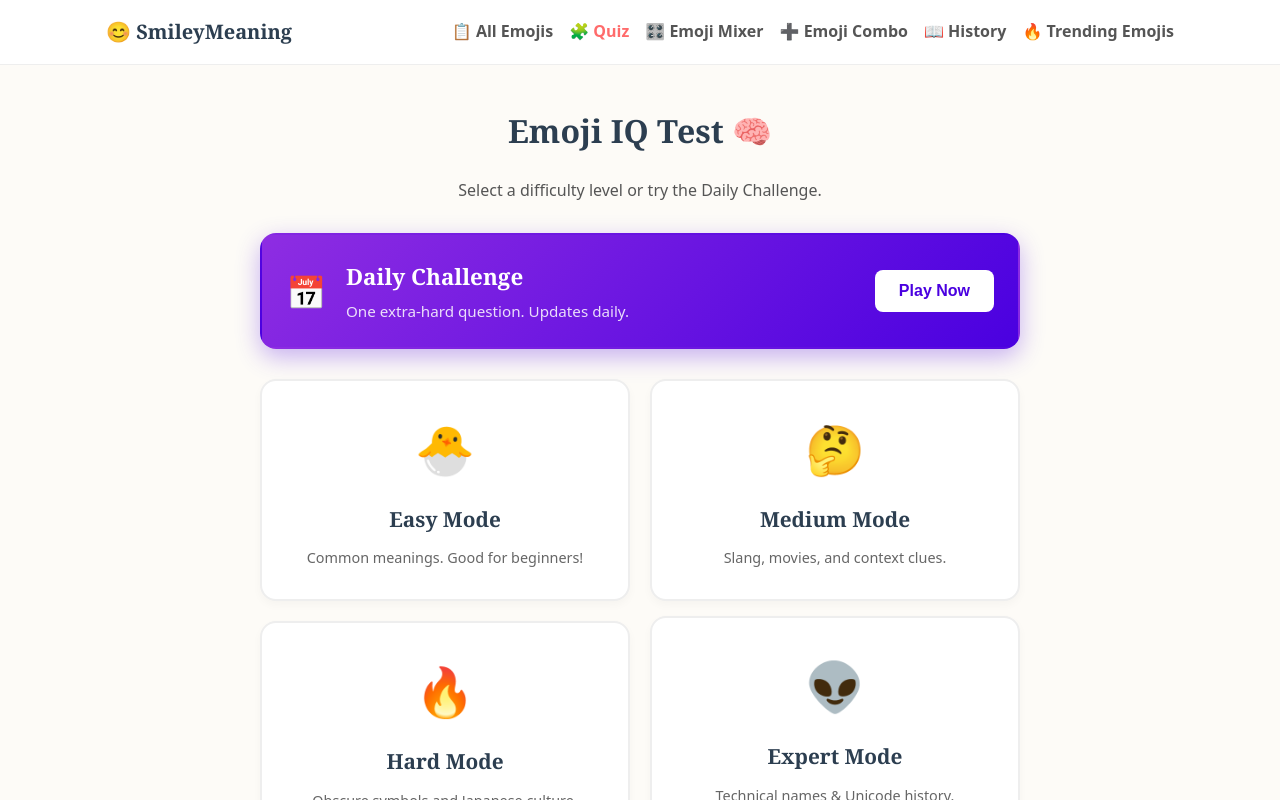
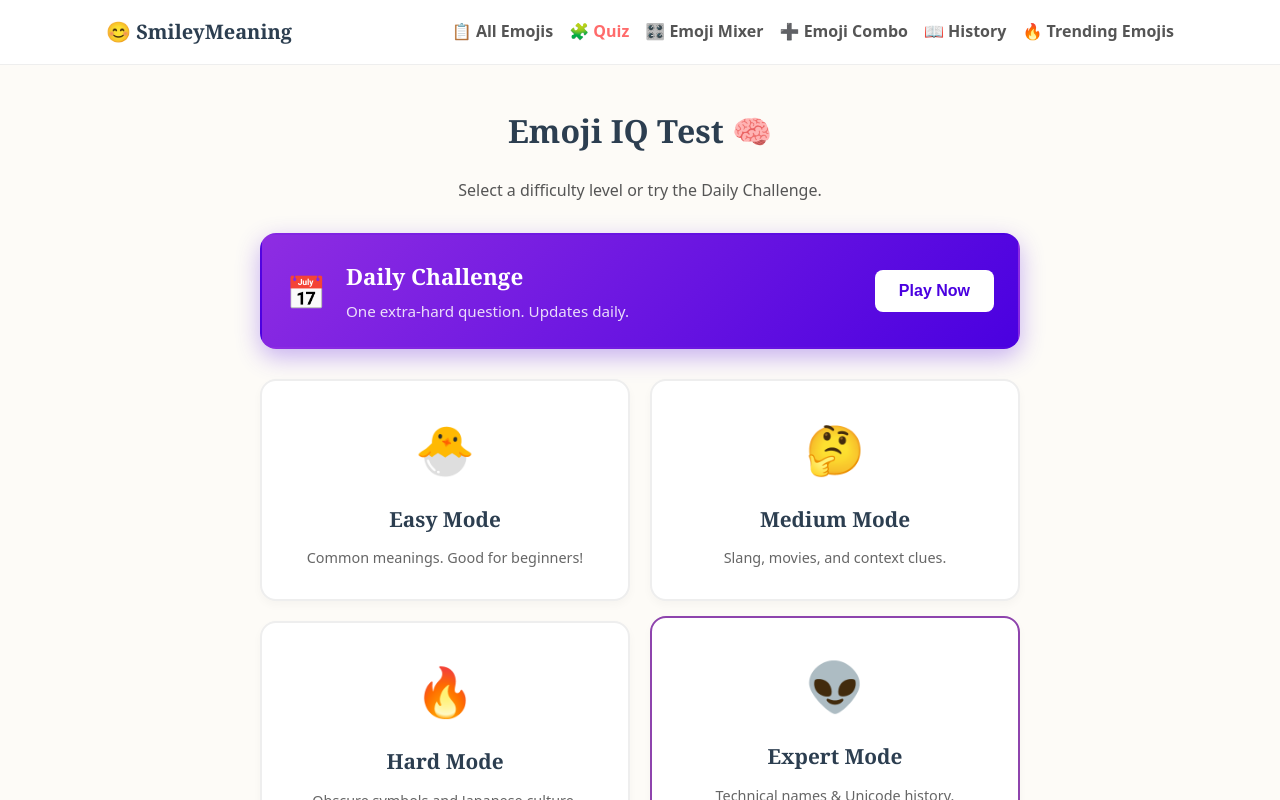
Before and after one commit to raviosa-ui/smile-ui-01, a website: page quiz/index.html in a window 1280 px wide. In both pictures the pointer is over the element 835 px from the left and 732 px from the top of the page. Shown: the top 800 px of the page. Drawn offline with Linux system fonts and the light colour scheme.

Commit message:
Update style.css

```diff
--- a/static/style.css
+++ b/static/style.css
@@ -785,6 +785,7 @@ input[type=range]::-webkit-slider-thumb {
 .level-card.easy:hover { border-color: #2ecc71; }
 .level-card.medium:hover { border-color: #f1c40f; }
 .level-card.hard:hover { border-color: #e74c3c; }
+.level-card.expert:hover { border-color: #8e44ad; } /* Purple */
 
 .level-icon { font-size: 48px; display: block; margin-bottom: 15px; }
 .level-card h3 { margin: 10px 0; font-size: 1.3rem; }
```
